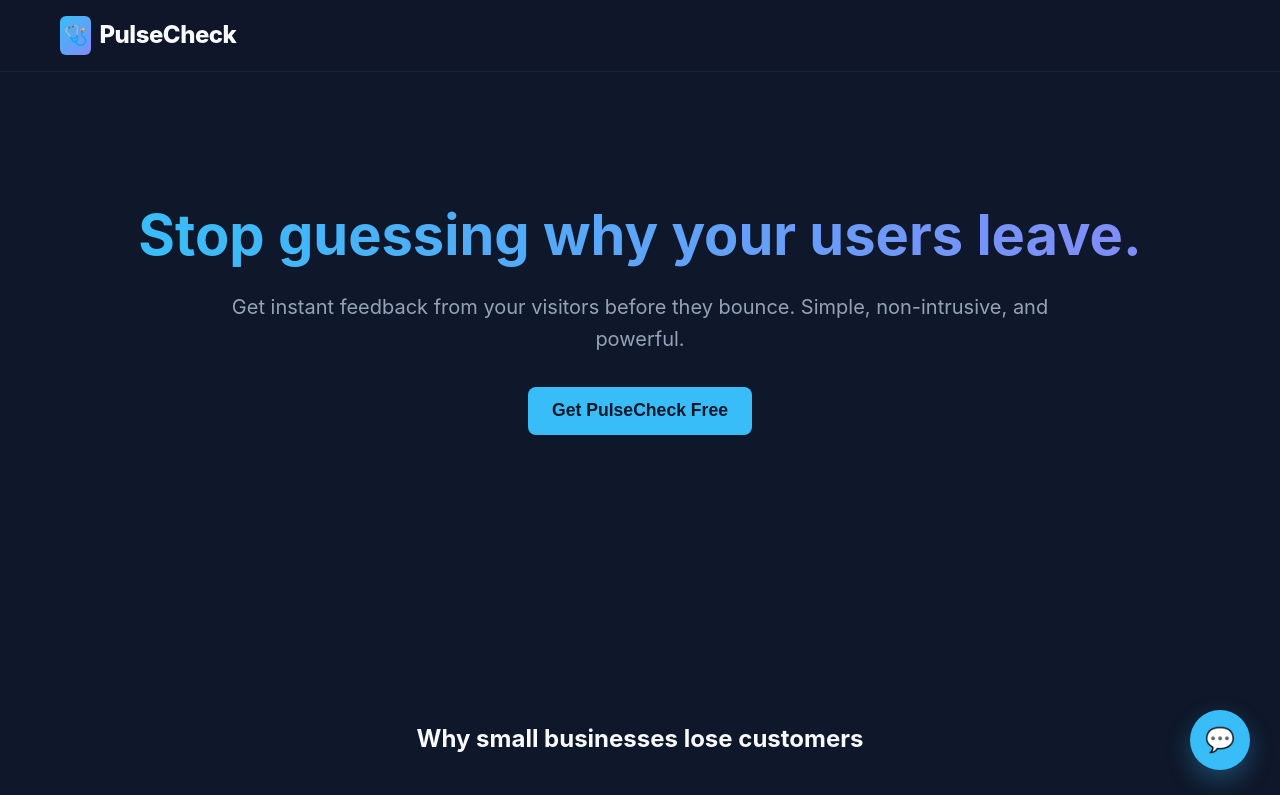
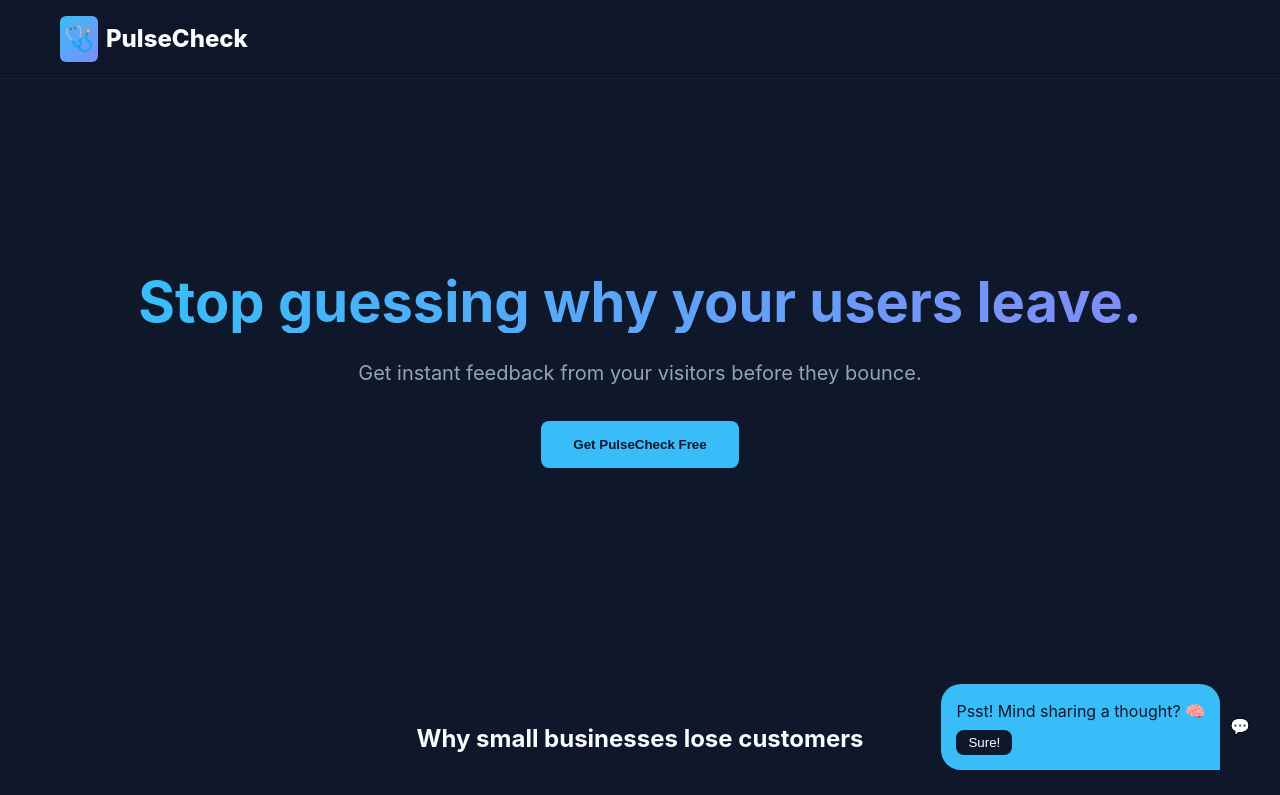
Before and after one commit to sal-can-code/pulsecheck-landing, a website: page index.html in a window 1280 px wide. Shown: the top 795 px of the page. Drawn offline with Linux system fonts and the light colour scheme.

Commit message:
refactor: clean up redundant CSS/JS and  consolidate widget logic

```diff
--- a/index.html
+++ b/index.html
@@ -1,31 +1,24 @@
 <!DOCTYPE html>
 <html lang="en">
 <head>
-    <title>Home</title>
-    <meta charset="UTF-8" />
+    <meta charset="UTF-8">
     <meta name="viewport" content="width=device-width, initial-scale=1.0">
-
-    <link rel="stylesheet" href="styles.css" />
-
+    <title>PulseCheck | Understand Your Users</title>
+    <link rel="stylesheet" href="styles.css">
 </head>
 <body>
-    <header class="hero">
     <nav class="navbar">
         <div class="nav-container">
-          <div class="logo">
-            <span class="logo-icon">🩺</span> PulseCheck
-          </div>
+            <div class="logo"><span class="logo-icon">🩺</span> PulseCheck</div>
         </div>
     </nav>
-      <div class="hero-content">
+
+    <header class="hero">
         <h1>Stop guessing why your users leave.</h1>
-        <p>
-          Get instant feedback from your visitors before they bounce. Simple,
-          non-intrusive, and powerful.
-        </p>
+        <p>Get instant feedback from your visitors before they bounce.</p>
         <button class="cta-btn">Get PulseCheck Free</button>
-      </div>
     </header>
+
     <section class="problems">
         <h2>Why small businesses lose customers</h2>
         <div class="problem-grid">
@@ -43,8 +36,14 @@
             </div>
         </div>
     </section>
-  <div id="feedback-widget" class="widget-hidden">
-    <button id="widget-trigger" class="pulse-icon">💬</button>
+
+    <div id="feedback-teaser">
+        <div class="teaser-bubble">
+            <span class="teaser-text">Psst! Mind sharing a thought? 🧠</span><br>
+            <button id="open-widget-btn">Sure!</button>
+        </div>
+        <div class="teaser-avatar">💬</div>
+    </div>
 
     <div id="widget-content" class="content-hidden">
         <h3>How's your experience?</h3>
@@ -57,7 +56,7 @@
             <p id="response-msg"></p>
         </div>
     </div>
-  </div>
+
+    <script src="script.js"></script>
 </body>
-  <script type="module" src="script.js"></script>
 </html>
--- a/script.js
+++ b/script.js
@@ -1,30 +1,47 @@
-const trigger = document.getElementById('widget-trigger');
-const content = document.getElementById('widget-content');
+// DOM Elements
+const teaser = document.getElementById('feedback-teaser');
+const openBtn = document.getElementById('open-widget-btn');
+const widgetContent = document.getElementById('widget-content');
 const emojiBtns = document.querySelectorAll('.emoji-btn');
 const responseDiv = document.getElementById('feedback-response');
 const responseMsg = document.getElementById('response-msg');
+const emojiRow = document.querySelector('.emoji-row');
 
-// 1. Toggle the widget open/close
-trigger.addEventListener('click', () => {
-  content.classList.toggle('content-hidden');
+// 1. Scroll Trigger (Shows Teaser after 30% scroll)
+window.addEventListener('scroll', () => {
+  const scrollPercent = (window.scrollY / (document.documentElement.scrollHeight - window.innerHeight)) * 100;
+  if (scrollPercent > 30) {
+    teaser.classList.add('active');
+  }
 });
 
-// 2. Handle Emoji Clicks
+// 2. Teaser "Sure!" button logic
+openBtn.addEventListener('click', () => {
+  teaser.classList.remove('active');
+  widgetContent.classList.remove('content-hidden');
+});
+
+// 3. Handle Emoji Clicks
 emojiBtns.forEach(btn => {
   btn.addEventListener('click', () => {
     const type = btn.getAttribute('data-type');
 
-    // The "Product Engineer" logic:
-    if (type === 'confused') {
-      responseMsg.innerText = "Oh no! What's confusing? We're on it. 🛠️";
-    } else if (type === 'love') {
-      responseMsg.innerText = "Awesome! Glad you're liking it. 🚀";
-    } else {
-      responseMsg.innerText = "Thanks for the feedback! 👍";
-    }
+    // Product Logic for responses
+    const messages = {
+      confused: "Oh no! What's confusing? We're on it. 🛠️",
+      love: "Awesome! Glad you're liking it. 🚀",
+      neutral: "Thanks for the feedback! 👍"
+    };
 
-    // Show response, hide emojis
-    document.querySelector('.emoji-row').classList.add('hidden');
+    responseMsg.innerText = messages[type] || messages.neutral;
+
+    // UI State Change
+    emojiRow.classList.add('hidden');
     responseDiv.classList.remove('hidden');
+
+    // Auto-close widget after 2 seconds
+    setTimeout(() => {
+      widgetContent.classList.add('content-hidden');
+    }, 2000);
   });
 });
--- a/styles.css
+++ b/styles.css
@@ -7,57 +7,22 @@
   --glass: rgba(255, 255, 255, 0.03);
 }
 
-* {
-  margin: 0;
-  padding: 0;
-  box-sizing: border-box;
-}
+* { margin: 0; padding: 0; box-sizing: border-box; }
 
 body {
   font-family: 'Inter', sans-serif;
   background-color: var(--bg-dark);
   color: var(--text-main);
   line-height: 1.6;
-  overflow-x: hidden; /* Prevents accidental side-scrolling on mobile */
+  overflow-x: hidden;
 }
 
-/* 2. TYPOGRAPHY */
-h1 {
-  font-size: clamp(2.2rem, 5vw + 1rem, 3.5rem);
-  line-height: 1.1;
-  margin-bottom: 1.5rem;
-  background: linear-gradient(90deg, var(--primary), #818cf8);
-  -webkit-background-clip: text;
-  -webkit-text-fill-color: transparent;
-  background-clip: text;
-}
-
-p {
-  font-size: clamp(1rem, 1vw + 0.8rem, 1.25rem);
-  color: var(--text-muted);
-  max-width: 65ch;
-  margin-inline: auto; /* Centers text if max-width is hit */
-}
-
-/* 3. HERO SECTION */
-.hero {
-  min-height: 80vh;
-  padding-top: 120px; /* Adds space for the floating navbar */
-  display: flex;
-  flex-direction: column;
-  align-items: center;
-  justify-content: center;
-  text-align: center;
-  padding: 100px 20px;
-}
-/* NAVBAR STYLING */
+/* 2. NAVIGATION */
 .navbar {
-  position: fixed; /* Stays at the top when you scroll */
-  top: 0;
-  width: 100%;
-  z-index: 1000;
-  background: rgba(15, 23, 42, 0.8); /* Semi-transparent navy */
-  backdrop-filter: blur(12px); /* The "Apple" frosted glass effect */
+  position: fixed;
+  top: 0; width: 100%; z-index: 1000;
+  background: rgba(15, 23, 42, 0.8);
+  backdrop-filter: blur(12px);
   border-bottom: 1px solid rgba(255, 255, 255, 0.05);
 }
 
@@ -65,60 +30,70 @@ p {
   max-width: 1200px;
   margin: 0 auto;
   padding: 1rem 20px;
-  display: flex;
-  justify-content: flex-start; /* Keeps logo to the left */
 }
 
 .logo {
   font-size: 1.5rem;
   font-weight: 800;
-  letter-spacing: -0.5px;
   display: flex;
   align-items: center;
   gap: 8px;
-  color: var(--text-main);
-  cursor: pointer;
 }
 
 .logo-icon {
   background: linear-gradient(135deg, var(--primary), #818cf8);
-  padding: 4px;
-  border-radius: 6px;
-  font-size: 1.2rem;
+  padding: 4px; border-radius: 6px;
+}
+
+/* 3. HERO & TYPOGRAPHY */
+.hero {
+  min-height: 80vh;
+  padding: 160px 20px 100px;
   display: flex;
+  flex-direction: column;
   align-items: center;
   justify-content: center;
+  text-align: center;
 }
-/* 4. COMPONENTS (Button & Cards) */
+
+h1 {
+  font-size: clamp(2.2rem, 5vw + 1rem, 3.5rem);
+  line-height: 1.1;
+  margin-bottom: 1.5rem;
+  background: linear-gradient(90deg, var(--primary), #818cf8);
+  background-clip: text;
+  -webkit-background-clip: text;
+  -webkit-text-fill-color: transparent;
+}
+
+p {
+  font-size: clamp(1rem, 1vw + 0.8rem, 1.25rem);
+  color: var(--text-muted);
+  max-width: 65ch;
+  margin-inline: auto;
+}
+
 .cta-btn {
   background-color: var(--primary);
   color: var(--bg-dark);
-  min-width: 200px;
-  min-height: 48px;
-  padding: 12px 24px;
+  padding: 16px 32px;
+  border-radius: 8px;
   border: none;
-  border-radius: 8px;
   font-weight: bold;
-  font-size: 1.1rem;
+  margin-top: 2rem;
   cursor: pointer;
-  transition: transform 0.2s ease;
-  margin-top: 2rem;
+  transition: transform 0.2s;
 }
 
-.cta-btn:hover {
-  transform: scale(1.05);
-}
+.cta-btn:hover { transform: scale(1.05); }
 
-.problems {
-  padding: 80px 20px;
-  text-align: center;
-}
+/* 4. PROBLEM SECTION */
+.problems { padding: 80px 20px; text-align: center; }
 
 .problem-grid {
   display: grid;
   grid-template-columns: repeat(auto-fit, minmax(300px, 1fr));
-  gap: 20px;
-  width: 100%;
+  gap: 30px;
   max-width: 1200px;
   margin: 40px auto;
 }
@@ -128,77 +103,55 @@ p {
   border: 1px solid rgba(255, 255, 255, 0.1);
   padding: 40px 30px;
   border-radius: 16px;
-  transition: all 0.3s ease;
+  transition: 0.3s;
   text-align: left;
 }
 
 .card:hover {
   border-color: var(--primary);
   transform: translateY(-10px);
-  background: rgba(255, 255, 255, 0.05);
 }
 
-.card h3 {
-  color: var(--primary);
-  margin-bottom: 15px;
-}
-/* WIDGET STYLES */
-#feedback-widget {
-  position: fixed;
-  bottom: 30px;
-  right: 30px;
+.card h3 { color: var(--primary); margin-bottom: 10px; }
+
+/* 5. WIDGET & TEASER */
+#feedback-teaser {
+  position: fixed; bottom: 30px; right: -350px;
+  display: flex; align-items: center; gap: 10px;
+  transition: right 0.6s cubic-bezier(0.175, 0.885, 0.32, 1.275);
   z-index: 2000;
-  display: flex;
-  flex-direction: column;
-  align-items: flex-end;
 }
 
-#widget-trigger {
-  width: 60px;
-  height: 60px;
-  border-radius: 50%;
+#feedback-teaser.active { right: 30px; }
+
+.teaser-bubble {
   background: var(--primary);
-  border: none;
-  font-size: 1.5rem;
-  cursor: pointer;
-  box-shadow: 0 10px 25px rgba(56, 189, 248, 0.3);
-  transition: transform 0.3s ease;
+  color: var(--bg-dark);
+  padding: 15px; border-radius: 20px 20px 0 20px;
 }
 
-#widget-trigger:hover { transform: scale(1.1); }
+#open-widget-btn {
+  background: var(--bg-dark);
+  color: white; border: none;
+  padding: 5px 12px; border-radius: 8px; margin-top: 5px;
+  cursor: pointer;
+}
 
 #widget-content {
-  background: #1e293b;
-  border: 1px solid rgba(255, 255, 255, 0.1);
-  padding: 20px;
-  border-radius: 16px;
-  margin-bottom: 15px;
-  width: 280px;
-  box-shadow: 0 20px 40px rgba(0, 0, 0, 0.4);
-  backdrop-filter: blur(10px);
+  position: fixed; bottom: 100px; right: 30px;
+  background: #1e293b; border: 1px solid rgba(255,255,255,0.1);
+  padding: 25px; border-radius: 16px; width: 280px;
+  z-index: 2001;
 }
 
-.emoji-row {
-  display: flex;
-  justify-content: space-around;
-  margin-top: 15px;
-}
+.emoji-row { display: flex; justify-content: space-around; margin-top: 15px; }
 
-.emoji-btn {
-  background: none;
-  border: none;
-  font-size: 1.8rem;
-  cursor: pointer;
-  transition: transform 0.2s ease;
-}
-
+.emoji-btn { background: none; border: none; font-size: 1.8rem; cursor: pointer; transition: 0.2s; }
 .emoji-btn:hover { transform: scale(1.3); }
 
-/* Helper Classes for JS */
-.content-hidden { display: none; }
-.hidden { display: none; }
-/* 5. RESPONSIVE ADJUSTMENTS */
+/* Utility Classes */
+.content-hidden, .hidden { display: none; }
+
 @media (min-width: 768px) {
-  .hero { padding: 160px 40px; }
-  .problem-grid { gap: 40px; }
+  .hero { padding-top: 200px; }
 }
```
Lines whose indentation alone changed are shown as unchanged.
